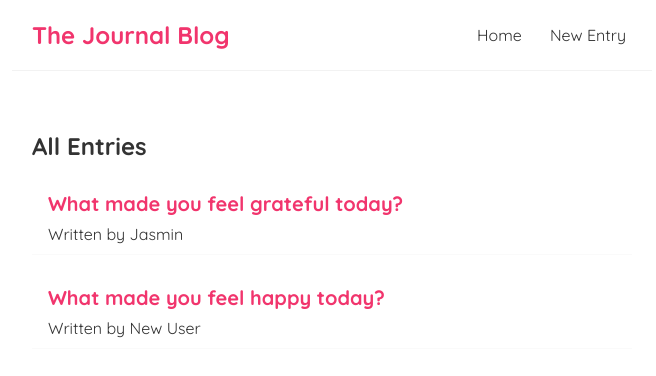
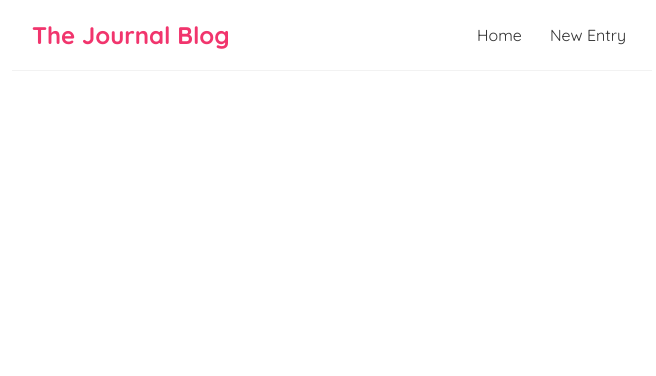
Before and after one commit to jsongcodes/journal-blog, a React (Create React App) app: page /entries/1 in a window 1280 px wide. Shown: the top 376 px of the page, without its empty margins (308-964 px from the left). Built offline with nearby package versions, Linux system fonts and the light colour scheme; data requests are answered from the project's data file.

Commit message:
Added new Route

```diff
--- a/src/App.js
+++ b/src/App.js
@@ -1,6 +1,7 @@
-import Navbar from "./Navbar";
-import Home from "./Home";
-import { BrowserRouter as Router, Route, Switch } from "react-router-dom";
+import Navbar from './Navbar';
+import Home from './Home';
+import { BrowserRouter as Router, Route, Switch } from 'react-router-dom';
+import Create from './Create';
 
 const App = () => {
   return (
@@ -9,8 +10,11 @@
         <Navbar />
         <div className="content">
           <Switch>
-            <Route path="/">
-              <Home/>
+            <Route exact path="/">
+              <Home />
+            </Route>
+            <Route path="/create">
+              <Create />
             </Route>
           </Switch>
         </div>
```
